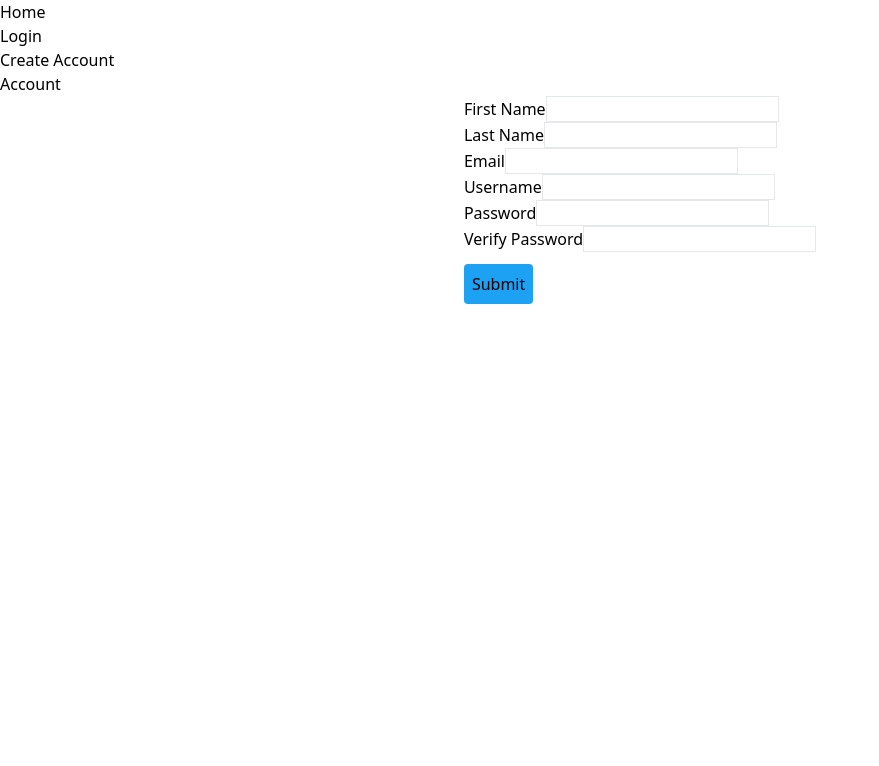
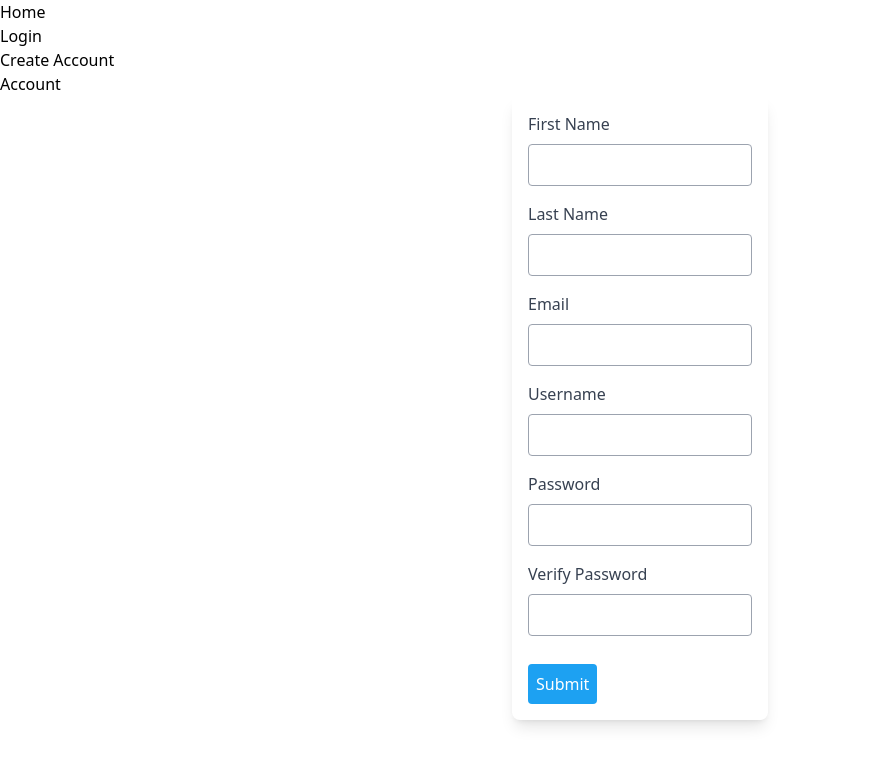
Before and after one commit to jordanoneal/we-post, a React (Create React App) app in the folder packages/frontend/: page /createAccount in a window 1280 px wide. Shown: the top 766 px of the page, without its empty margins (0-879 px from the left). Built offline with nearby package versions, Linux system fonts and the light colour scheme.

Commit message:
form restyling

```diff
--- a/packages/frontend/src/components/user/CreateAccount.tsx
+++ b/packages/frontend/src/components/user/CreateAccount.tsx
@@ -24,7 +24,7 @@ export default function CreateAccount() {
     }
 
     if (!firstName || !lastName || !email || !username || !password)
-    return toast.error('Please fill out all fields');
+      return toast.error('Please fill out all fields');
 
     const user = await CreateUser(createParams);
     if (user) {
@@ -42,33 +42,33 @@ export default function CreateAccount() {
   }
 
   return (
-    <div className='flex justify-center items-center w-full h-full'>
-      <form>
-        <div>
-          <label htmlFor='firstName'>First Name</label>
-          <input className='border' type="text" value={firstName} onChange={(e) => setFirstName(e.target.value)} />
+    <div className='flex flex-col items-center justify-center w-full h-full'>
+      <form className='w-3/4 sm:w-1/2 md:w-1/3 lg:w-1/4 xl:w-1/5 p-4 rounded-lg shadow-lg'>
+        <div className='mb-4'>
+          <label htmlFor='firstName' className='block text-gray-700 font-medium mb-2'>First Name</label>
+          <input className='w-full p-2 border border-gray-400 rounded' type="text" value={firstName} onChange={(e) => setFirstName(e.target.value)} />
         </div>
-        <div>
-          <label htmlFor='lastName'>Last Name</label>
-          <input className='border' type="text" value={lastName} onChange={(e) => setLastName(e.target.value)} />
+        <div className='mb-4'>
+          <label htmlFor='lastName' className='block text-gray-700 font-medium mb-2'>Last Name</label>
+          <input className='w-full p-2 border border-gray-400 rounded' type="text" value={lastName} onChange={(e) => setLastName(e.target.value)} />
         </div>
-        <div>
-          <label htmlFor='email'>Email</label>
-          <input className='border' type="text" value={email} onChange={(e) => setEmail(e.target.value)} />
+        <div className='mb-4'>
+          <label htmlFor='email' className='block text-gray-700 font-medium mb-2'>Email</label>
+          <input className='w-full p-2 border border-gray-400 rounded' type="text" value={email} onChange={(e) => setEmail(e.target.value)} />
         </div>
-        <div>
-          <label htmlFor='username'>Username</label>
-          <input className='border' type="text" value={username} onChange={(e) => setUsername(e.target.value)} />
+        <div className='mb-4'>
+          <label htmlFor='username' className='block text-gray-700 font-medium mb-2'>Username</label>
+          <input className='w-full p-2 border border-gray-400 rounded' type="text" value={username} onChange={(e) => setUsername(e.target.value)} />
         </div>
-        <div>
-          <label htmlFor='password'>Password</label>
-          <input className='border' type="password" value={password} onChange={(e) => setPassword(e.target.value)} />
+        <div className='mb-4'>
+          <label htmlFor='password' className='block text-gray-700 font-medium mb-2'>Password</label>
+          <input className='w-full p-2 border border-gray-400 rounded' type="password" value={password} onChange={(e) => setPassword(e.target.value)} />
         </div>
-        <div>
-          <label htmlFor='confirmPassword'>Verify Password</label>
-          <input className='border' type="password" value={verifyPassword} onChange={(e) => setVerifyPassword(e.target.value)} />
+        <div className='mb-4'>
+          <label htmlFor='confirmPassword' className='block text-gray-700 font-medium mb-2'>Verify Password</label>
+          <input className='w-full p-2 border border-gray-400 rounded' type="password" value={verifyPassword} onChange={(e) => setVerifyPassword(e.target.value)} />
         </div>
-        <button className='bg-twitter-blue p-2 mt-3 rounded' type='button' onClick={handleSubmit}>Submit</button>
+        <button className='bg-twitter-blue p-2 mt-3 rounded text-white hover:bg-blue-500' type='button' onClick={handleSubmit}>Submit</button>
       </form>
     </div>
   )
--- a/packages/frontend/src/components/user/Login.tsx
+++ b/packages/frontend/src/components/user/Login.tsx
@@ -1,7 +1,48 @@
-import React from 'react'
+import React, { useState } from 'react'
+import { toast } from 'react-toastify'
 
 export default function Login() {
+  const [username, setUsername] = useState<string>('');
+  const [password, setPassword] = useState<string>('');
+
+  const handleLogin = async () => {
+    if (!username || !password) return toast.error('Please fill in all fields')
+    // TODO: Handle login
+  }
+
   return (
-    <div className='flex justify-center w-full'>Login</div>
+    <div className="flex justify-center w-full">
+      <form className="bg-white rounded p-10 shadow-md">
+        <div className="mb-5">
+          <label className="block text-gray-700 font-medium mb-2" htmlFor="username">
+            Username
+          </label>
+          <input
+            className="border border-gray-400 p-2 w-full"
+            type="text"
+            value={username}
+            onChange={e => setUsername(e.target.value)}
+          />
+        </div>
+        <div className="mb-5">
+          <label className="block text-gray-700 font-medium mb-2" htmlFor="password">
+            Password
+          </label>
+          <input
+            className="border border-gray-400 p-2 w-full"
+            type="password"
+            value={password}
+            onChange={e => setPassword(e.target.value)}
+          />
+        </div>
+        <button
+          className="bg-twitter-blue text-white font-medium py-2 px-4 rounded hover:bg-twitter-dark"
+          type="button"
+          onClick={handleLogin}
+        >
+          Login
+        </button>
+      </form>
+    </div>
   )
 }
--- /dev/null
+++ b/packages/frontend/src/services/auth.ts
@@ -0,0 +1,14 @@
+import axios from "axios";
+
+export async function LoginUser(username: string, password: string) {
+    try {
+        const params = { username, password }
+        const response = await axios.post(`http://localhost:5000/auth/login`, params, { withCredentials: true })
+
+        return response.data;
+    }
+    catch (err: any) {
+        console.log(err);
+        return undefined;
+    }
+}
```
